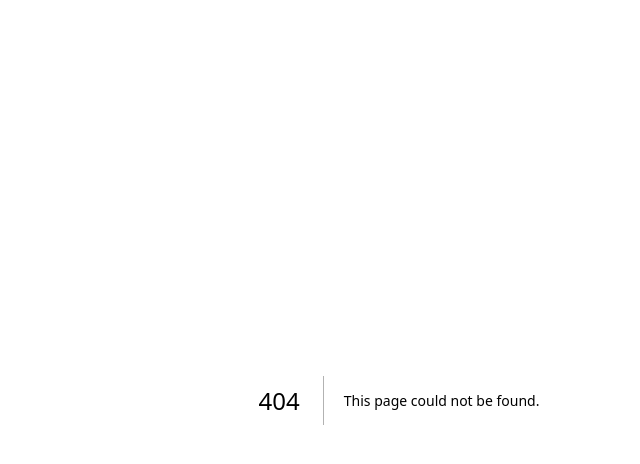
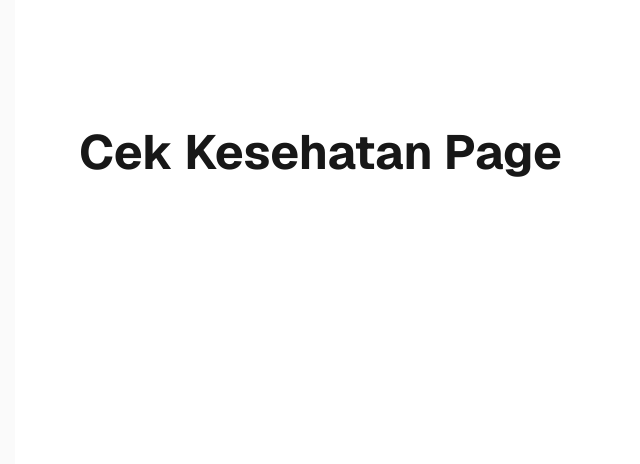
Before and after one commit to kevinwhara/ibusigap, a Next.js app: page /cek-kesehatan in a window 1280 px wide. Before the commit this address had no page. Shown: the top 464 px of the page, without its empty margins (241-881 px from the left). Built offline with nearby package versions, Linux system fonts and the light colour scheme.

Commit message:
Setup folder dasar

```diff
--- /dev/null
+++ b/app/cek-gizi/page.jsx
@@ -0,0 +1,11 @@
+import React from "react";
+
+export default function CekGizi() {
+    return (
+        <div className="flex min-h-screen items-center justify-center bg-zinc-50 font-sans dark:bg-black">
+            <main className="flex min-h-screen w-full max-w-3xl flex-col items-center justify-between py-32 px-16 bg-white dark:bg-black sm:items-start">
+                <h1 className="text-5xl font-bold">Cek Gizi Page</h1>
+            </main>
+        </div>
+    );
+}
--- /dev/null
+++ b/app/cek-kesehatan/page.jsx
@@ -0,0 +1,11 @@
+import React from "react";
+
+export default function CekKesehatan() {
+    return (
+        <div className="flex min-h-screen items-center justify-center bg-zinc-50 font-sans dark:bg-black">
+            <main className="flex min-h-screen w-full max-w-3xl flex-col items-center justify-between py-32 px-16 bg-white dark:bg-black sm:items-start">
+                <h1 className="text-5xl font-bold">Cek Kesehatan Page</h1>
+            </main>
+        </div>
+    );
+}
--- /dev/null
+++ b/app/cek-masalah/page.jsx
@@ -0,0 +1,11 @@
+import React from "react";
+
+export default function CekMasalah() {
+    return (
+        <div className="flex min-h-screen items-center justify-center bg-zinc-50 font-sans dark:bg-black">
+            <main className="flex min-h-screen w-full max-w-3xl flex-col items-center justify-between py-32 px-16 bg-white dark:bg-black sm:items-start">
+                <h1 className="text-5xl font-bold">Cek Masalah Page</h1>
+            </main>
+        </div>
+    );
+}
--- /dev/null
+++ b/app/dashboard/pages.jsx
@@ -0,0 +1,11 @@
+import React from "react";
+
+export default function Dashboard() {
+    return (
+        <div className="flex min-h-screen items-center justify-center bg-zinc-50 font-sans dark:bg-black">
+            <main className="flex min-h-screen w-full max-w-3xl flex-col items-center justify-between py-32 px-16 bg-white dark:bg-black sm:items-start">
+                <h1 className="text-5xl font-bold">Ini dashboard</h1>
+            </main>
+        </div>
+    );
+}
```
